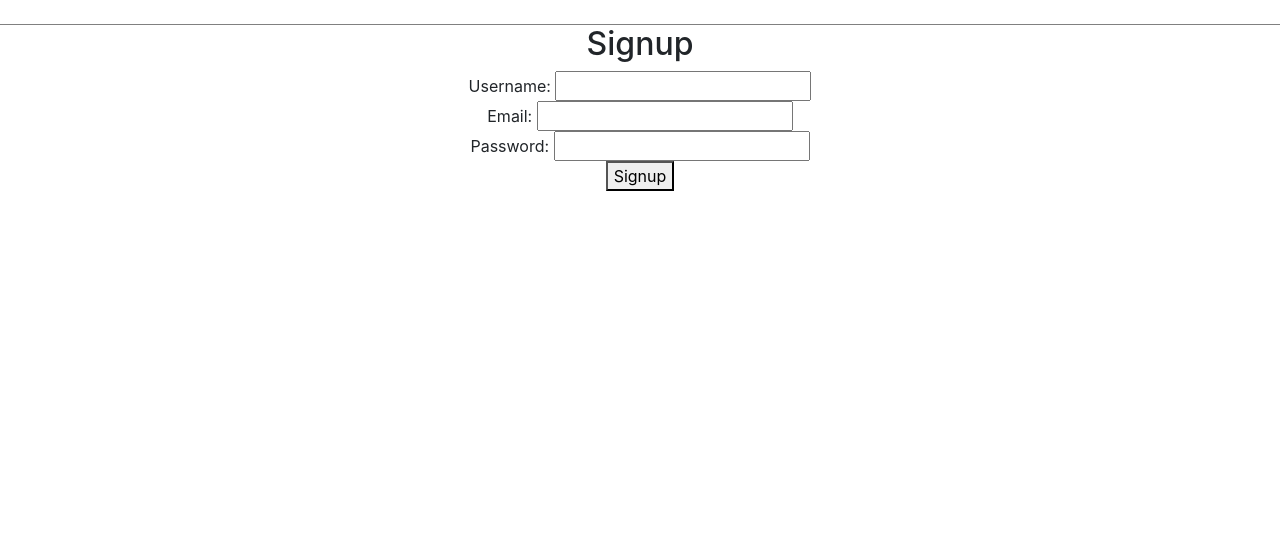
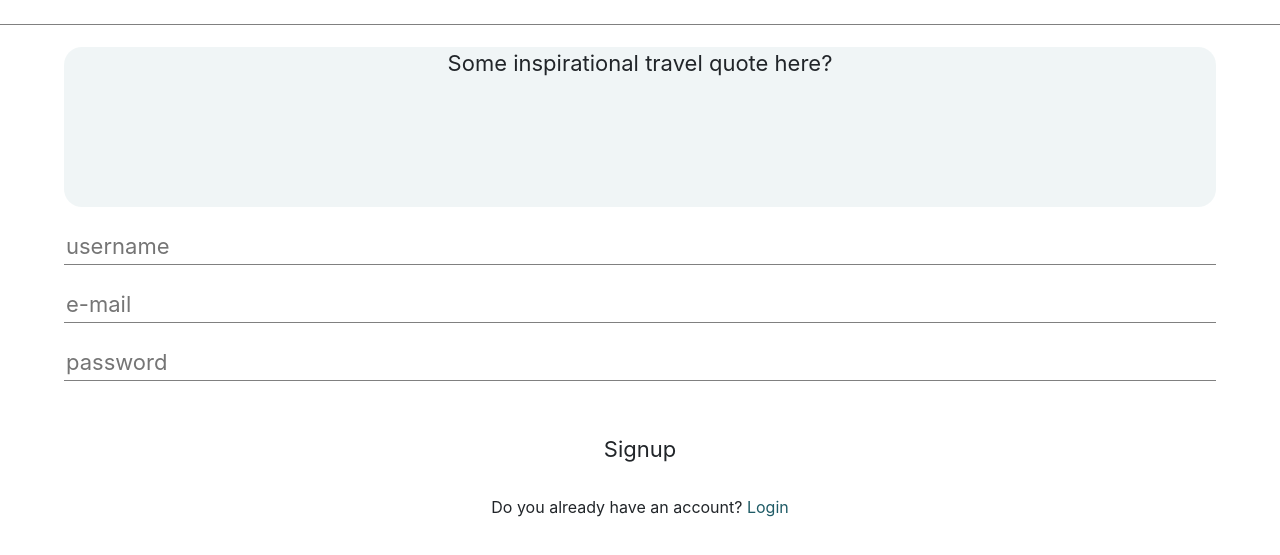
Before and after one commit to pernillekloster/travelist, a React app in the folder client/: page /signup in a window 1280 px wide. Shown: the part 63-618 px from the top of the page. Built offline with nearby package versions, Linux system fonts and the light colour scheme.

Commit message:
styling, update search detail

```diff
--- a/client/src/api.js
+++ b/client/src/api.js
@@ -140,7 +140,7 @@ export default {
 
   deleteTip(tipId){
     return service
-    .delete('/trip-create/trip-delete/'+tipId)
+    .delete('/trip-create/tip-delete/'+tipId)
     .then(res => res.data)
     .catch(errHandler)
   },
--- a/client/src/components/pages/Login.js
+++ b/client/src/components/pages/Login.js
@@ -1,4 +1,5 @@
 import React, { Component } from 'react';
+import { Link } from 'react-router-dom';
 import api from '../../api';
 
 class Login extends Component {
@@ -35,13 +36,18 @@ class Login extends Component {
   render() {
     return (
       <div className="Login">
-        <h2>Login</h2>
+        <div className="onboarding important-header">
+        Some inspirational travel quote here?
+        </div>
         <form>
-          Username: <input type="text" value={this.state.username} onChange={(e) => this.handleInputChange("username", e)} /> <br />
-          Password: <input type="password" value={this.state.password} onChange={(e) => this.handleInputChange("password", e)} /> <br />
-          <button onClick={(e) => this.handleClick(e)}>Login</button>
+          <input className="inputLogin" placeholder="username" type="text" value={this.state.username} onChange={(e) => this.handleInputChange("username", e)} /> <br />
+          <input className="inputLogin" placeholder="password" type="password" value={this.state.password} onChange={(e) => this.handleInputChange("password", e)} /> <br />
+          <button className="btn btn-trip-detail-search" color="#1F5B66" onClick={(e) => this.handleClick(e)}>Login</button>
         </form>
-        {this.state.message && <div className="info info-danger">
+        <p>Don't have an account yet?
+          <Link className="login-signup-link" to="/signup"> Signup</Link>
+        </p>
+        {this.state.message && <div className="btn errormessage">
           {this.state.message}
         </div>}
       </div>
--- a/client/src/components/pages/SearchDetail.js
+++ b/client/src/components/pages/SearchDetail.js
@@ -9,6 +9,7 @@ class SearchDetail extends Component {
     super(props)
     this.state = {
       destination: "",
+      friend: "",
       selectedTrip: [],
       tips: [],
       isAdded: false,
@@ -26,18 +27,11 @@ class SearchDetail extends Component {
 
   render() {
 
-    const categories = []
+
+
     const tipArray = []
 
     let tips = this.state.tips.sort((a,b) => (a.category > b.category ? 1 : -1))
-
-    // Push categories to array
-    // for (let i = 0; i < tips.length; i++) {
-    // if (i === 0 || tips[i].category !== tips[i-1].category) {
-    //   categories.push(
-    //   <Button className="btn btn-trip-detail-dd" color="#6E9FA8" onClick={() => this.toggle(tips[i].category)} style={{ marginBottom: '1rem' }}>{tips[i].category}</Button>
-    //   )}
-    // }
 
     // Push filtered Tips into array
     let filteredTips = tips.filter(t => {
@@ -64,25 +58,40 @@ class SearchDetail extends Component {
         )
       }
 
+      const arrayLength = (category, array) => {
+       let newArray= array.filter(e => {
+          return e.category === category
+        })
+        return newArray.length > 0 ? true : false
+      }
+
+
     // Check why destination display isnt working anymore
     return (
       <div className="SearchDetail">
-        <p className="site-heading">Your friends' tips for {this.state.destination}:</p>
+        <p className="site-heading">{this.state.friend}'s tips for {this.state.destination}:</p>
 
+        { arrayLength("food & drinks", this.state.tips) &&
         <Button className="btn btn-trip-detail-dd" color="#6E9FA8" onClick={() => this.toggle("food & drinks")} style={{ marginBottom: '1rem' }}>Food & Drinks</Button>
+        }
         <div>
         {this.state.category === "food & drinks" && tipArray}
         </div>
 
+        { arrayLength("activities", this.state.tips) &&
         <Button className=" btn btn-trip-detail-dd" color="#6E9FA8" onClick={() => this.toggle("activities")} style={{ marginBottom: '1rem' }}>Activities</Button>
+        }
         <div>
         {this.state.category === "activities" && tipArray}
         </div>
 
+        { arrayLength("where to stay", this.state.tips) &&
         <Button className="btn btn-trip-detail-dd" color="#6E9FA8" onClick={() => this.toggle("where to stay")} style={{ marginBottom: '1rem' }}>Where to stay</Button>
+        }
         <div>
         {this.state.category === "where to stay" && tipArray}
         </div>
+
 
         {/* <div>{categories}</div>
         <div>{tipArray}</div> */}
@@ -105,6 +114,7 @@ class SearchDetail extends Component {
         this.setState({
           selectedTrip: trip,
           destination: trip.tripData.destination,
+          friend: trip.tripData._creator.username
         })
       })
       .catch(err => console.log(err))
--- a/client/src/components/pages/Signup.js
+++ b/client/src/components/pages/Signup.js
@@ -1,5 +1,7 @@
 import React, { Component } from 'react';
 import api from '../../api';
+import { Link } from 'react-router-dom';
+
 
 class Signup extends Component {
   constructor(props) {
@@ -37,14 +39,20 @@ class Signup extends Component {
   render() {
     return (
       <div className="Signup">
-        <h2>Signup</h2>
+        <div className="onboarding important-header">
+        Some inspirational travel quote here?
+        </div>
         <form>
-          Username: <input type="text" value={this.state.username} onChange={(e) => this.handleInputChange("username", e)} /> <br />
-          Email: <input type="text" value={this.state.email} onChange={(e) => this.handleInputChange("email", e)} /> <br />
-          Password: <input type="password" value={this.state.password} onChange={(e) => this.handleInputChange("password", e)} /> <br />
-          <button onClick={(e) => this.handleClick(e)}>Signup</button>
+          <input className="inputLogin" placeholder="username" type="text" value={this.state.username} onChange={(e) => this.handleInputChange("username", e)} /> <br />
+          <input className="inputLogin" placeholder="e-mail" type="text" value={this.state.email} onChange={(e) => this.handleInputChange("email", e)} /> <br />
+          <input className="inputLogin" placeholder="password" type="password" value={this.state.password} onChange={(e) => this.handleInputChange("password", e)} /> <br />
+          <button className="btn btn-trip-detail-search" color="#1F5B66" onClick={(e) => this.handleClick(e)}>Signup</button>
         </form>
-        {this.state.message && <div className="info info-danger">
+        <p>Do you already have an account?
+          <Link className="login-signup-link" to="/login"> Login</Link>
+        </p>
+        {this.state.message &&
+        <div className="btn errormessage">
           {this.state.message}
         </div>}
       </div>
--- a/client/src/components/pages/TripDetailTip.js
+++ b/client/src/components/pages/TripDetailTip.js
@@ -16,7 +16,6 @@ class TripDetailTip extends Component {
 
     api.deleteTip(tipId, id)
     .then(tipDoc => {
-      console.log("debug frontent tipDelete", tipDoc)
       this.setState({
         isDeleted: true
       })
--- a/client/src/styles/index-k.css
+++ b/client/src/styles/index-k.css
@@ -128,3 +128,38 @@ border-radius: 18px !important;
   margin: 0.5em;
   background-color: #FAAD8D;
 }
+
+/* Login/Singup component */
+
+.inputLogin {
+  width: 90%;
+  font-size: 22px;
+  border: none !important;
+  border-bottom: 1px solid grey !important;
+  margin-bottom: 1em;
+}
+
+.login-signup-link {
+  color:  #1F5B66;
+}
+
+.onboarding {
+  width: 90%;
+  height: 20vh;
+  background-color: rgba(110, 159, 168, 0.1);
+  border-radius: 18px;
+  margin: 1em auto;
+  text-align: center;
+  vertical-align: middle;
+}
+
+.errormessage {
+  display: flex;
+  justify-content: center;
+  align-items: center;
+  width: 90%;
+  height: 70px;
+  color: white;
+  margin: 0.5em;
+  background-color: #F47645;
+}
--- a/server/routes/auth.js
+++ b/server/routes/auth.js
@@ -10,7 +10,7 @@ const bcryptSalt = 10
 router.post("/signup", (req, res, next) => {
   const { username, password, email } = req.body
   if (!username || !password) {
-    res.status(400).json({ message: "Indicate username and password" })
+    res.status(400).json({ message: "Indicate username, email and password" })
     return
   }
   User.findOne({ username })
--- a/server/routes/trip-create.js
+++ b/server/routes/trip-create.js
@@ -84,7 +84,7 @@ router.delete('/trip-delete/:id', (req, res, next)=>{
 // DELETE Tip
 router.delete('/tip-delete/:tipId', (req, res, next)=>{
   let tipId = req.params.tipId
-
+  console.log("backend")
   Tip.findByIdAndRemove(tipId)
     .then(tipDoc => {
       res.json(tipDoc);
--- a/server/routes/trip-search.js
+++ b/server/routes/trip-search.js
@@ -46,6 +46,7 @@ router.get("/:id/:friendsId", isLoggedIn, (req, res, next) => {
 
   // Find selected friends trip and display details
   Trip.findById(friendsId)
+  .populate("_creator")
   .then(tripData =>
     res.json({
       tripData
```
